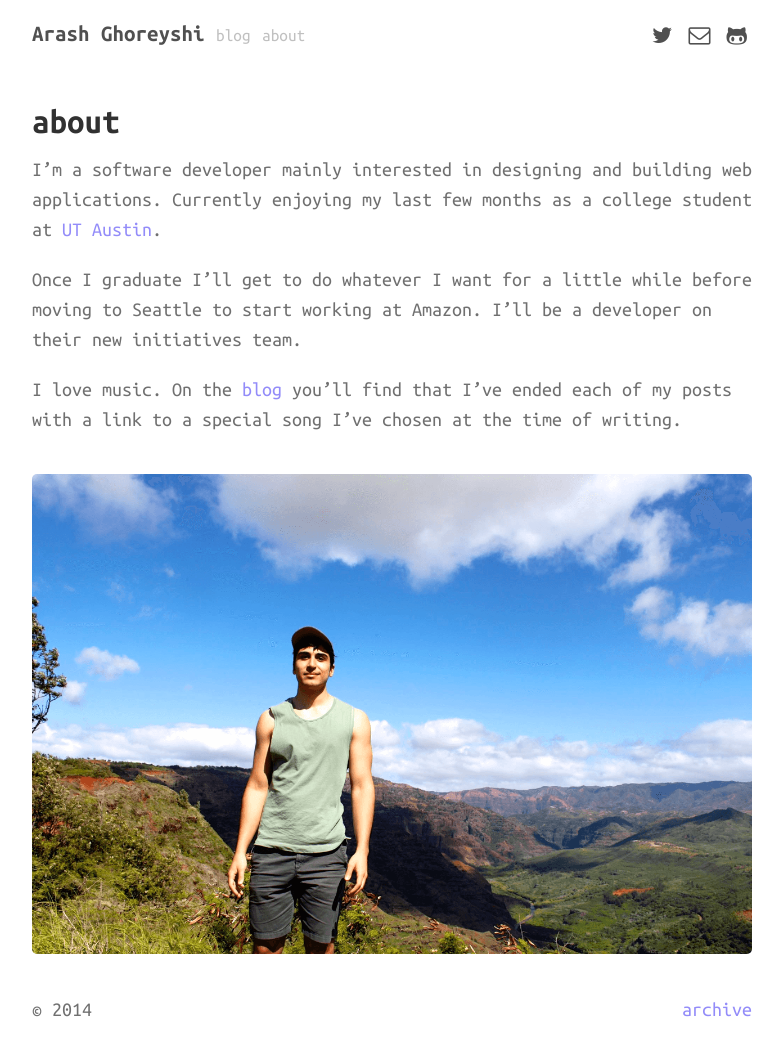
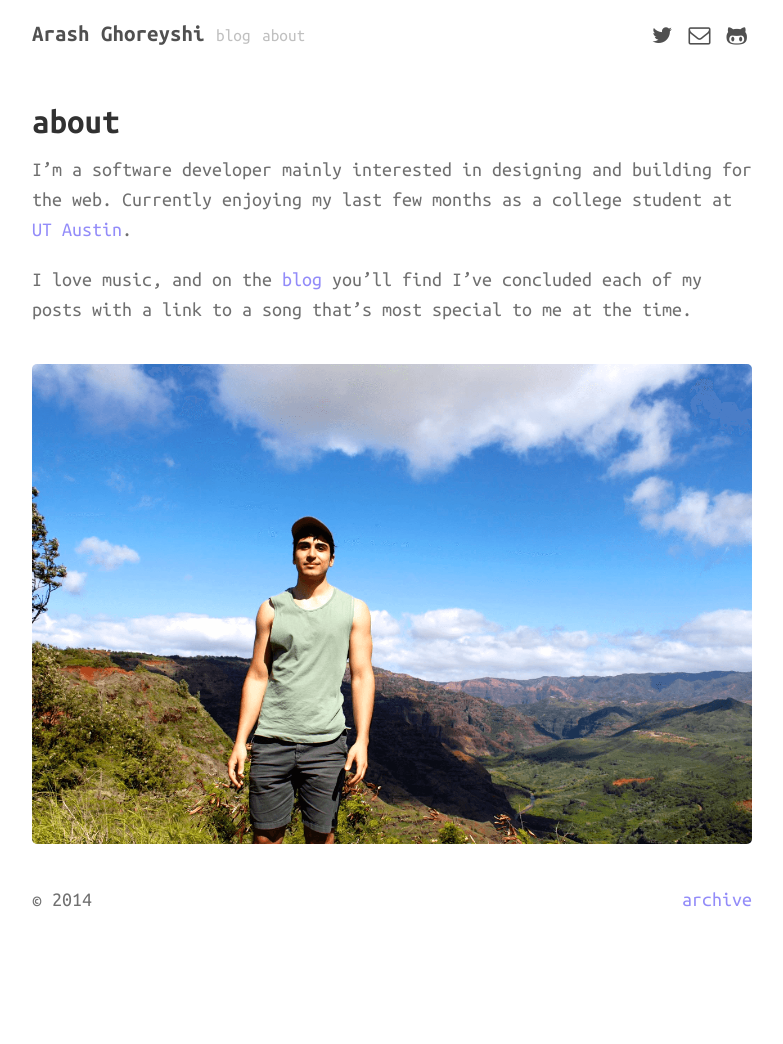
Before and after one commit to greyshi/greyshi.github.io, a Jekyll site: the page built from about/index.md, in a window 1280 px wide. Shown: the whole page, without its empty margins (248-1031 px from the left). Built offline with Jekyll 4.4.1, drawn with Linux system fonts in a browser that asks for light colours; nearby versions of some CDN libraries; Markdown is read by kramdown in place of the engine named in the settings; after the commit the page ends 934 px from its top, so only the background shows below that.

Commit message:
Update about page

```diff
--- a/about/index.md
+++ b/about/index.md
@@ -4,13 +4,10 @@ title: about
 ---
 
 #{{ page.title }}
-I'm a software developer mainly interested in designing and building web applications.
+I'm a software developer mainly interested in designing and building for the web.
 Currently enjoying my last few months as a college student at [UT Austin][ut].
 
-Once I graduate I'll get to do whatever I want for a little while before moving to Seattle to
-start working at Amazon. I'll be a developer on their new initiatives team.
-
-I love music. On the [blog][blog] you'll find that I've ended each of my posts with a link to a special song I've chosen at the time of writing.
+I love music, and on the [blog][blog] you'll find I've concluded each of my posts with a link to a song that's most special to me at the time.
 
 <div style="margin-bottom: 40px"></div>
 
```
